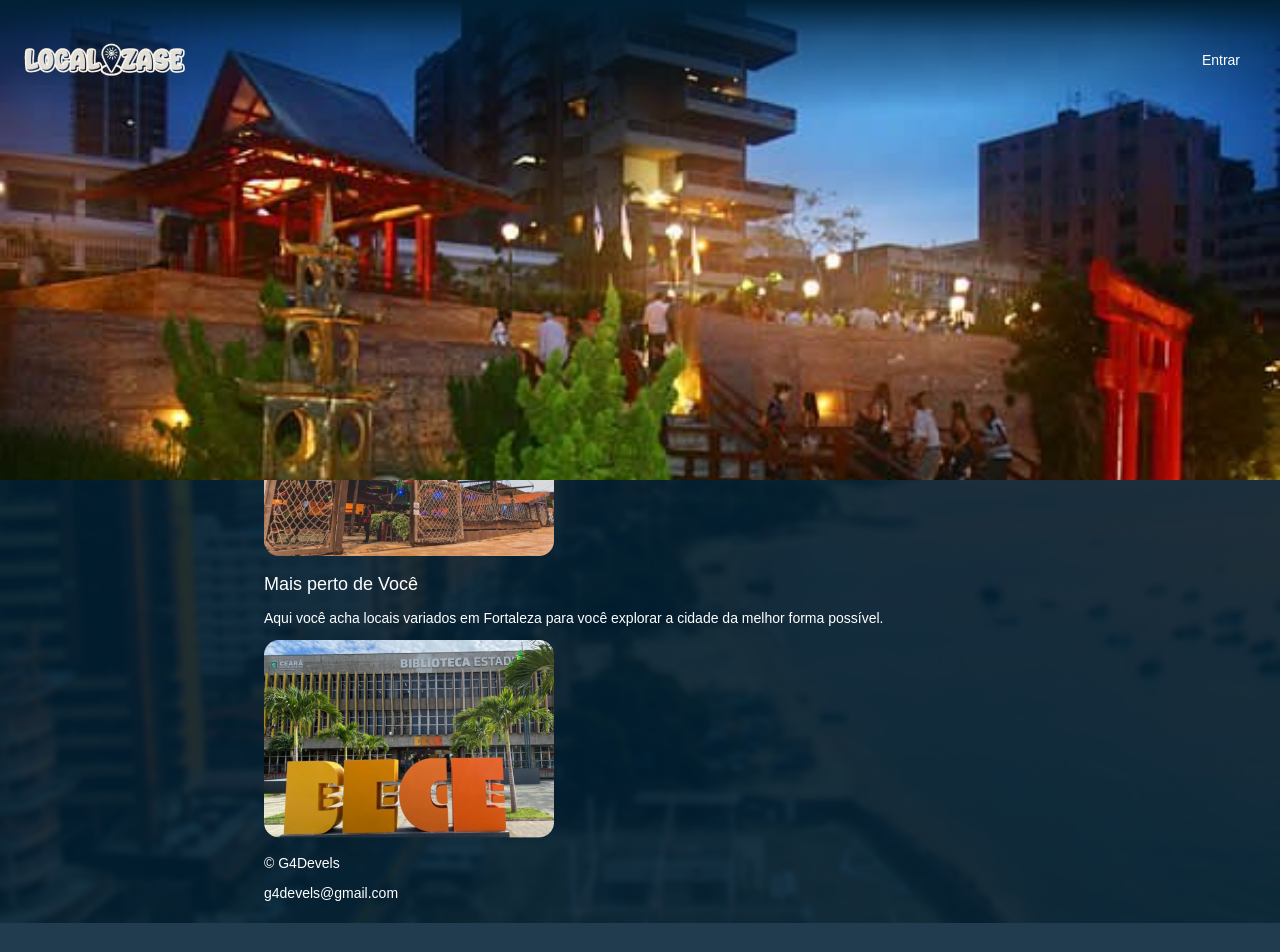
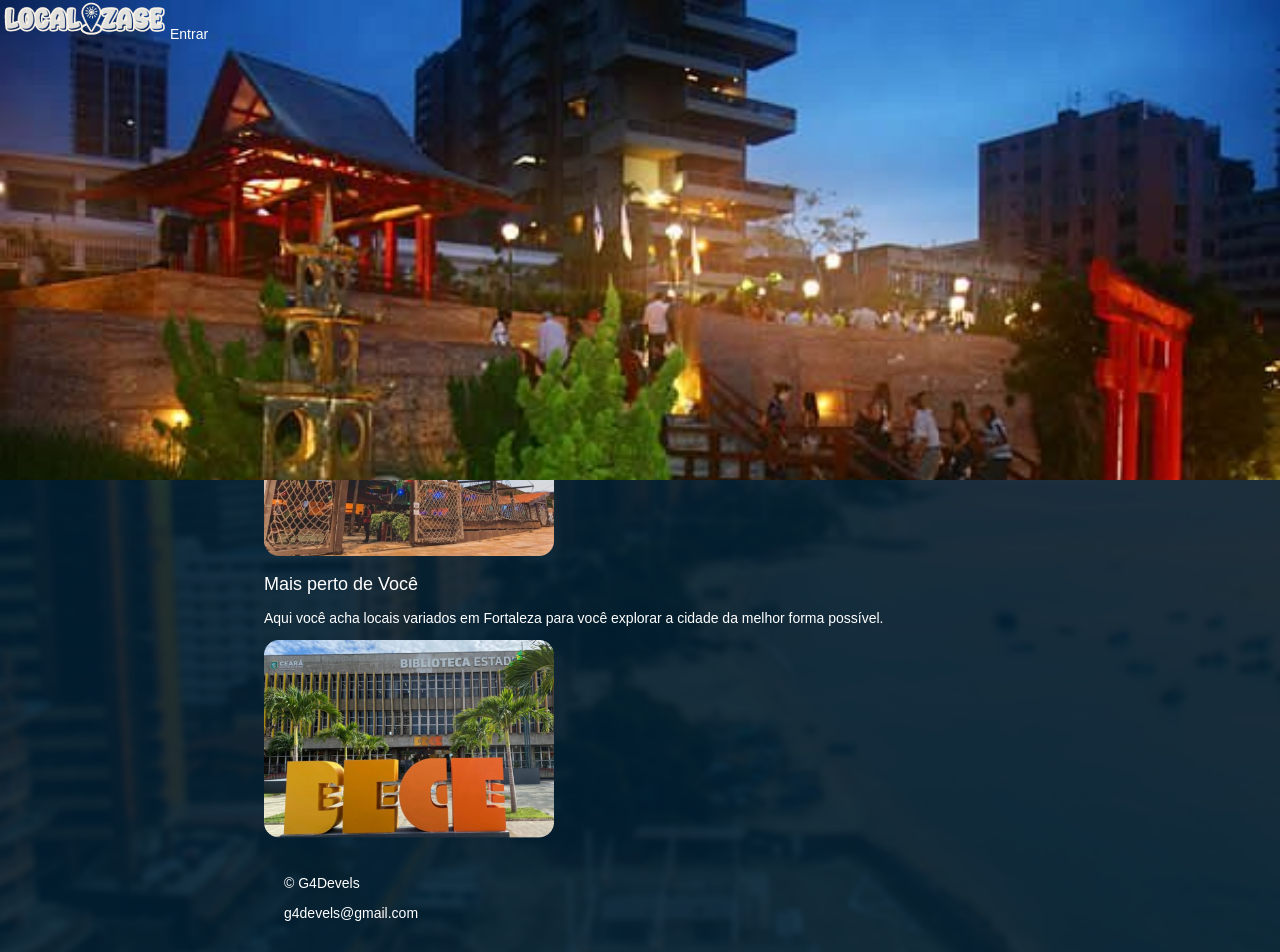
Before and after one commit to G4Devels/Projeto-Localizase, a React (Create React App) app in the folder app/: page / in a window 1280 px wide. Shown: the top 952 px of the page. Before the commit the page ends 923 px from the top, so only its background shows below. Built offline with nearby package versions, Linux system fonts and the light colour scheme; a web font is replaced by a local one.

Commit message:
adding footer component

```diff
--- /dev/null
+++ b/app/src/component_styles/footer.css
@@ -0,0 +1,5 @@
+footer {
+    background-color: var(--color02);
+    color: white;
+    padding: 20px;
+}
--- /dev/null
+++ b/app/src/components/footer/main_footer.js
@@ -0,0 +1,12 @@
+import '../../component_styles/footer.css'
+
+export const MainFooter = () => {
+    return (
+
+        <footer>
+            <p>© G4Devels</p>
+            <p>g4devels@gmail.com</p>
+        </footer>
+
+    )
+}
--- a/app/src/components/landing_page/main_landing_page.js
+++ b/app/src/components/landing_page/main_landing_page.js
@@ -3,6 +3,7 @@ import { Link, Navigate } from "react-router-dom";
 import { AuthAccountsContext } from '../../contexts/authAccounts';
 
 import '../../component_styles/landing_page.css'
+import { MainFooter } from "../footer/main_footer";
 
 export const MainLanding = () => {
 
@@ -13,7 +14,7 @@ export const MainLanding = () => {
             <>
 
                 <header>
-                    <nav class="nav">
+                    <nav class="header-nav">
                         <img src={require('../../assets/localizase_logo.png')} alt="Logo do localizase"/>
                         <Link class="a" to="/login">Entrar</Link>
                     </nav>
@@ -51,12 +52,7 @@ export const MainLanding = () => {
                     </div>
                 </div>
 
-
-                <footer>
-                    <p>© G4Devels</p>
-                    <p>g4devels@gmail.com</p>
-                </footer>
-
+                <MainFooter />
 
             </>
     );
```
